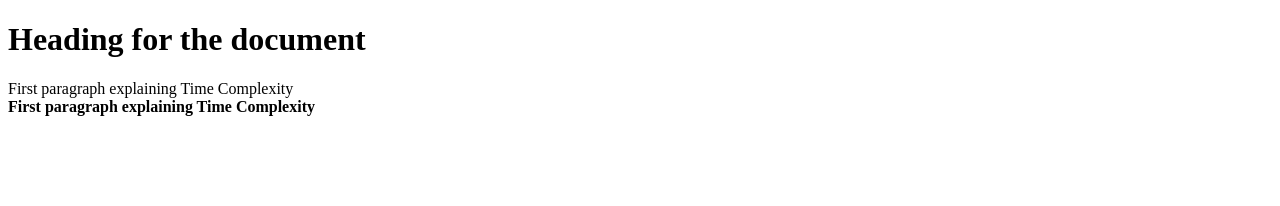
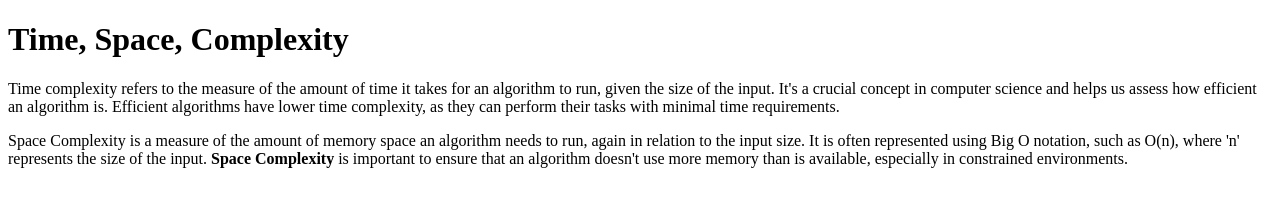
Before and after one commit to acciojob/time-and-space-complexity-Nayankyadav, a website: page main.html in a window 1280 px wide. Drawn offline with Linux system fonts and the light colour scheme.

Commit message:
created a submission

```diff
--- a/main.html
+++ b/main.html
@@ -8,9 +8,11 @@
 
 <body>
 	<!-- the entire body must be written by student -->
-	<h1>	Heading for the document</h1>
-	<p>First paragraph explaining Time Complexity <br><b>First paragraph explaining Time Complexity</b></p>
 
+
+    <h1>Time, Space, Complexity</h1>
+    <p>Time complexity refers to the measure of the amount of time it takes for an algorithm to run, given the size of the input. It's a crucial concept in computer science and helps us assess how efficient an algorithm is. Efficient algorithms have lower time complexity, as they can perform their tasks with minimal time requirements.</p>
+    <p>Space Complexity is a measure of the amount of memory space an algorithm needs to run, again in relation to the input size. It is often represented using Big O notation, such as O(n), where 'n' represents the size of the input. <b>Space Complexity</b> is important to ensure that an algorithm doesn't use more memory than is available, especially in constrained environments.</p>
 
 
 
```
